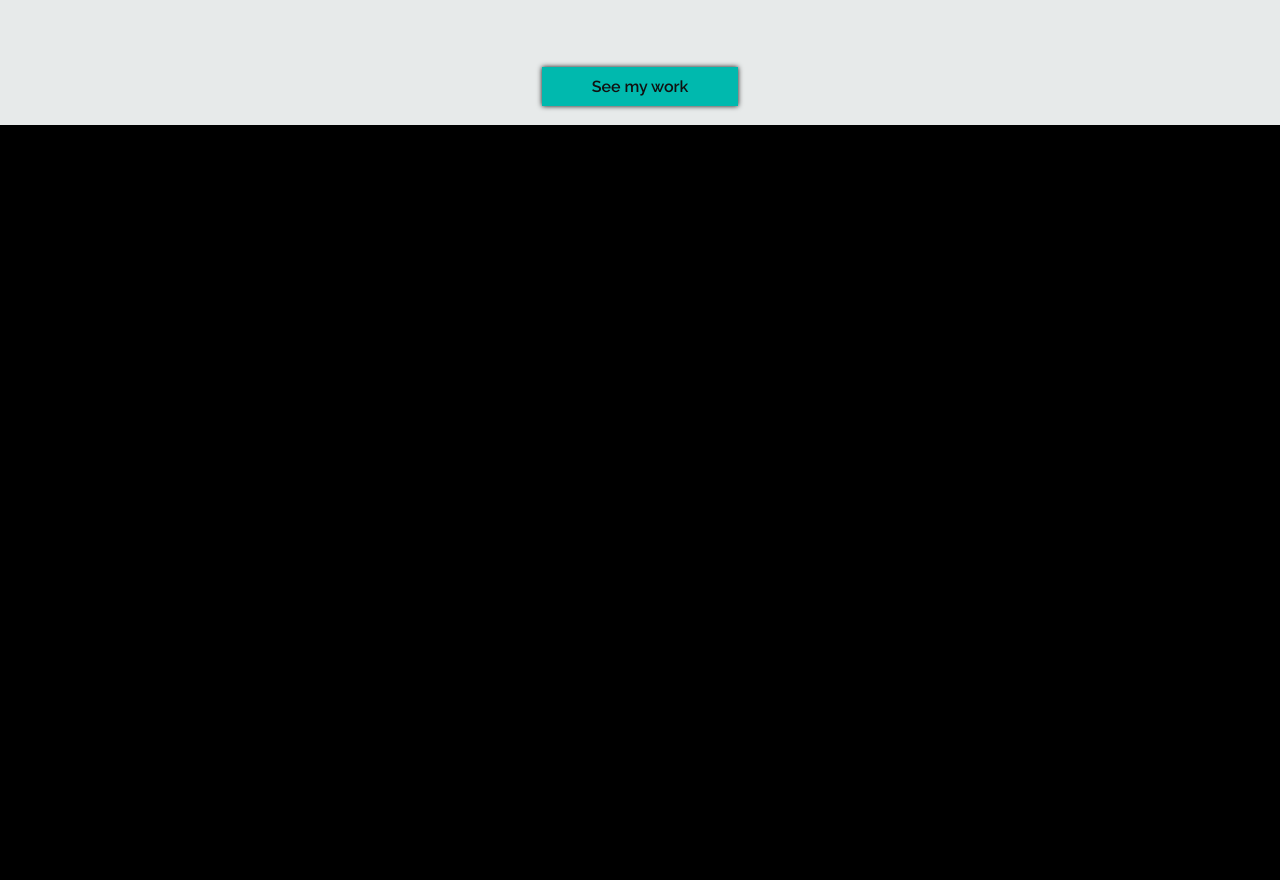
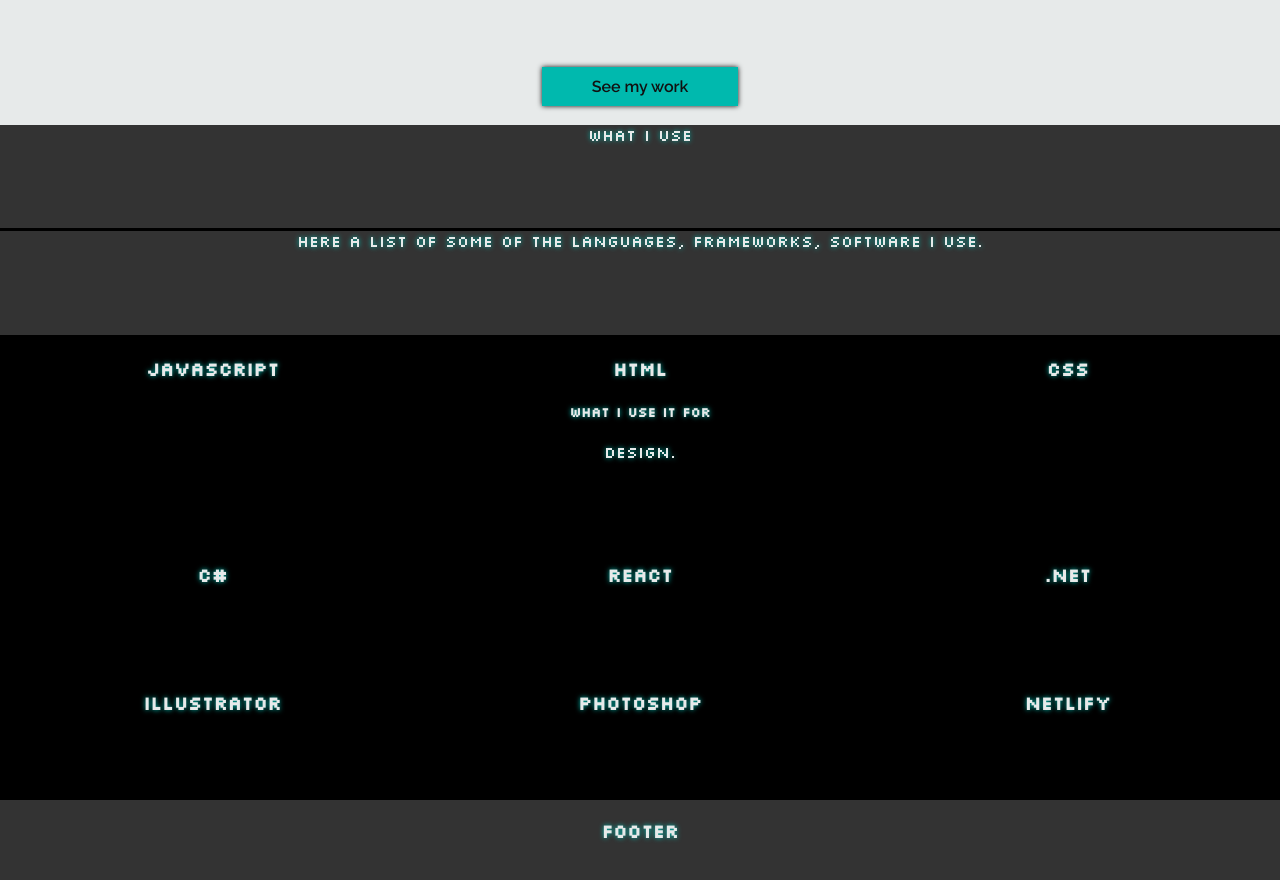
Before and after one commit to Elaine-Smit/Portfolio, a React (Create React App) app in the folder my-portfolio/: page / in a window 1280 px wide. Shown: the part 1520-2400 px from the top of the page. Built offline with nearby package versions, Linux system fonts and the light colour scheme.

Commit message:
Added work section
Basic design only

```diff
--- a/my-portfolio/src/App.css
+++ b/my-portfolio/src/App.css
@@ -177,8 +177,19 @@
 }
 .work-container{
   background-color: #000;
+  color: var(--white);
+  text-shadow: 0 0 5px var(--blue);
   height: 100vh;
   margin-top: 200px;
+
+  display: grid;
+  grid-gap: 3px;
+  grid-template-columns: repeat(3, 1fr);
+  grid-auto-rows: minmax(40px, auto);
+}
+.work-head, .work-sub, .work-footer{
+  grid-column: 1/-1;
+  background-color: #333;
 }
 
 @keyframes App-logo-spin {
--- a/my-portfolio/src/App.js
+++ b/my-portfolio/src/App.js
@@ -1,7 +1,7 @@
 // import headBackground from './images/keyboard_2.jpg';
 import './App.css';
 import Intro from "./components/Intro"
-import Work from "./components/Work"
+import Use from "./components/Use"
 
 function App() {
   return (
@@ -9,7 +9,6 @@
       <header className="App-header">
         <nav>
           <ul className="nav">
-            <li><a href="#intro" alt="home link">Introduction</a></li>
             <li><a href="#services" alt="services link">What I do</a></li>
             <li><a href="#tech" alt="technologies link">What I use</a></li>
             <li><a href="#contact" alt="contact link">Contact</a></li>
@@ -20,7 +19,7 @@
         <div className="container-main">
           <Intro />
           <br/>
-          <Work />
+          <Use />
         </div>
       </main>
       <footer>
--- /dev/null
+++ b/my-portfolio/src/components/Use.js
@@ -0,0 +1,50 @@
+import React from "react"
+
+export default function Use(){
+    return(
+        <div className="work-container" id="tech">
+            <div className="work-head">What I use</div>
+            <div className="work-sub">Here a list of some of the languages, frameworks, software I use.</div>
+            <div className="">
+                <h3>JavaScript</h3>
+            </div>
+            <div className="">
+                <h3>HTML</h3>
+                <h5>What I use it for</h5>
+                <p>Design.</p>
+            </div>
+            <div className="">
+                <h3>CSS</h3>
+                <p></p>
+            </div>
+            <div className="">
+                <h3>C#</h3>
+                <p></p>
+            </div>
+            <div className="">
+                <h3>React</h3>
+                <p></p>
+            </div>
+            <div className="">
+                <h3>.NET</h3>
+                <p></p>
+            </div>
+            <div className="">
+                <h3>Illustrator</h3>
+                <p></p>
+            </div>
+            <div className="">
+                <h3>PhotoShop</h3>
+                <p></p>
+            </div>
+            <div className="">
+                <h3>Netlify</h3>
+                <p></p>
+            </div>
+            <div className="work-footer">
+                <h3>Footer</h3>
+                <p></p>
+            </div>
+        </div>
+    )
+}
--- a/my-portfolio/src/components/Work.js
+++ /dev/null
@@ -1,9 +0,0 @@
-import React from "react"
-
-export default function Work(){
-    return(
-        <div className="work-container">
-
-        </div>
-    )
-}
```
